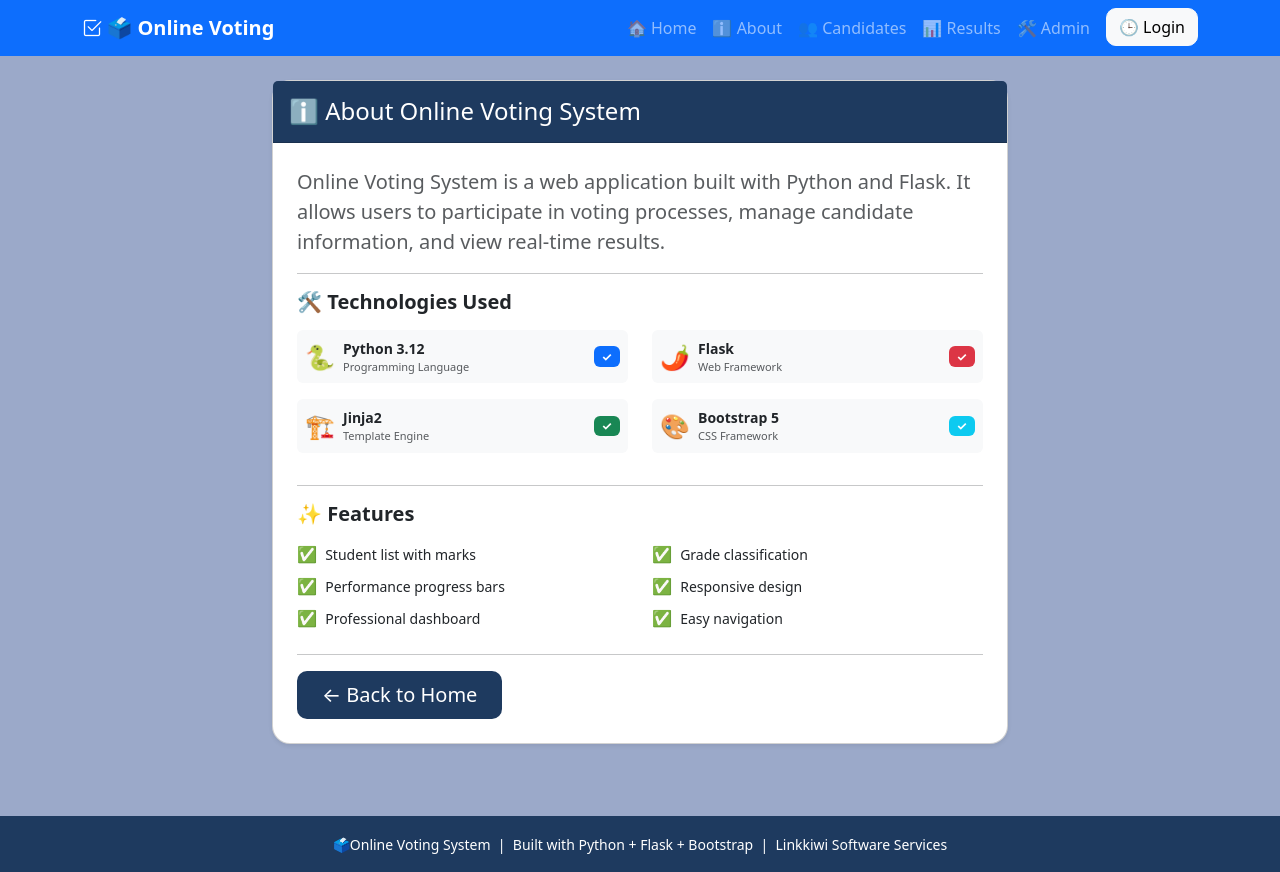
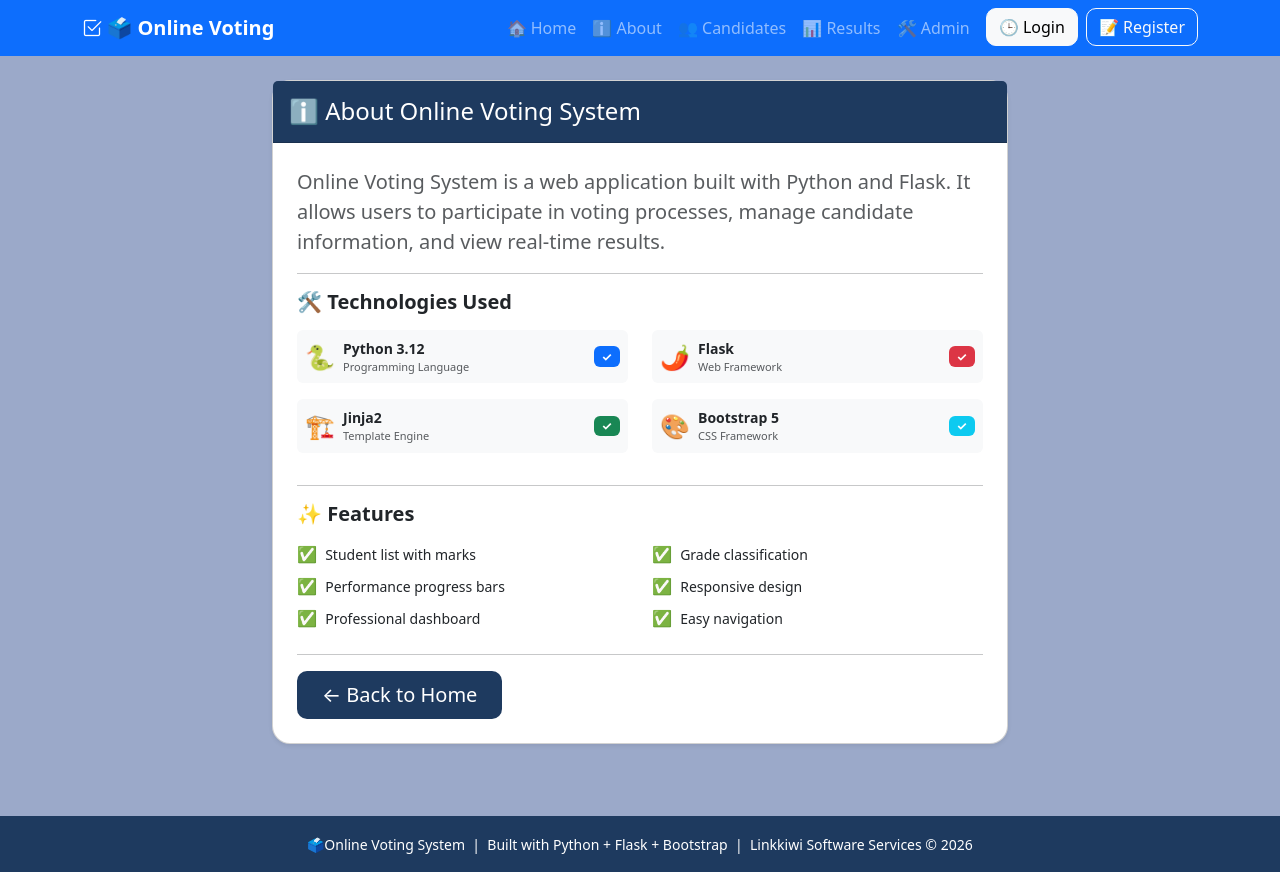
Before and after one commit to krishna002418/Linkkiwi-Trainning, a Flask app: page /about in a window 1280 px wide. Run offline with Flask 3, Linux system fonts and the light colour scheme.

Commit message:
python project

```diff
--- a/templates/base.html
+++ b/templates/base.html
@@ -105,6 +105,14 @@
                         🕒 Login
                     </a>
                 </li>
+                <li class="nav-item">
+                    <a
+                        class="btn btn-outline-light ms-2"
+                        href="{{ url_for('register') }}"
+                    >
+                        📝 Register
+                    </a>
+                </li>
                 {% endif %}
             </ul>
         </div>
@@ -141,7 +149,7 @@ src="https://cdn.jsdelivr.net/npm/bootstrap@5.3.3/dist/js/bootstrap.bundle.min.j
         <small>
             🗳️Online Voting System &nbsp;|&nbsp;
             Built with Python + Flask + Bootstrap &nbsp;|&nbsp;
-            Linkkiwi Software Services
+            Linkkiwi Software Services &copy; 2026
         </small>
     </footer>
 
```
Also changed, not shown: Myproject.db.
